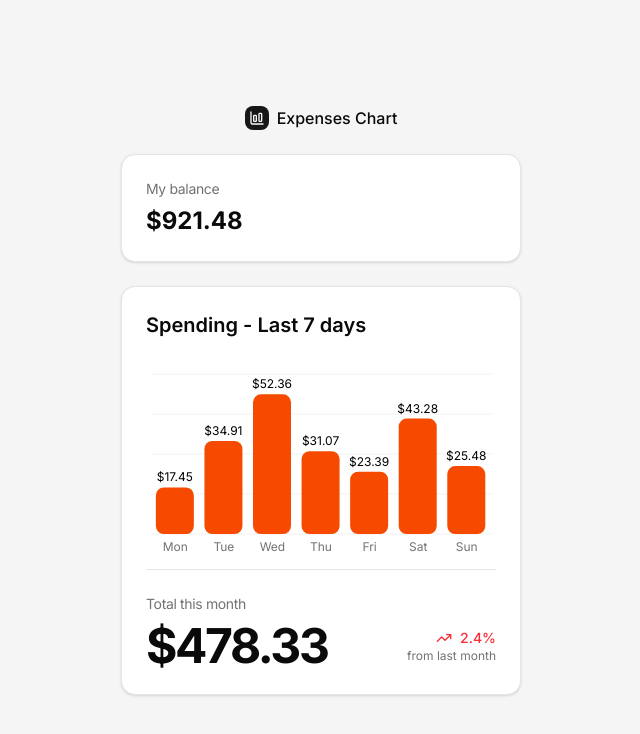
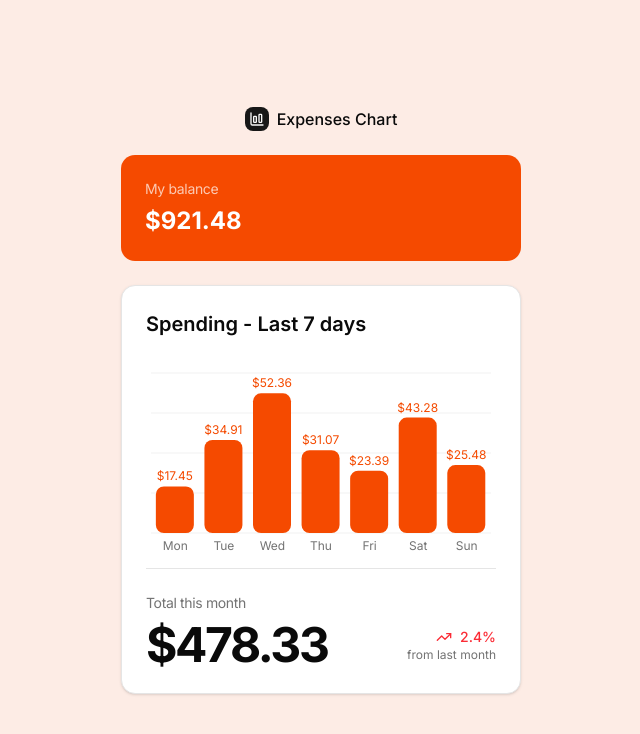
Before and after one commit to marekzelinka/expenses-chart-component, a React (Vite) app: page / in a window 1280 px wide. Shown: the top 734 px of the page, without its empty margins (319-959 px from the left). Built offline with nearby package versions, Linux system fonts and the light colour scheme.

Commit message:
small adjustments

```diff
--- a/src/App.tsx
+++ b/src/App.tsx
@@ -20,7 +20,7 @@ import {
 
 function App() {
   return (
-    <div className="flex min-h-svh flex-col items-center justify-center gap-6 bg-muted p-6 md:p-10">
+    <div className="flex min-h-svh flex-col items-center justify-center gap-6 bg-chart-1/10 p-6 md:p-10">
       <div className="flex w-full max-w-[400px] flex-col gap-6">
         <div className="flex items-center gap-2 self-center font-medium">
           <div className="flex h-6 w-6 items-center justify-center rounded-md bg-primary text-primary-foreground">
@@ -29,12 +29,12 @@ function App() {
           Expenses Chart
         </div>
         <div className="flex flex-col gap-6">
-          <Card>
+          <Card className="border-0 bg-chart-1 shadow-none">
             <CardHeader>
-              <CardTitle className="text-sm font-normal tracking-tight text-muted-foreground">
+              <CardTitle className="text-sm font-normal tracking-tight text-background/70">
                 My balance
               </CardTitle>
-              <CardDescription className="text-2xl font-bold text-foreground">
+              <CardDescription className="text-2xl font-bold text-background">
                 {toCurrencyFromCent(data.balance)}
               </CardDescription>
             </CardHeader>
--- a/src/components/expenses-chart.tsx
+++ b/src/components/expenses-chart.tsx
@@ -26,7 +26,11 @@ export function ExpensesChart({ expenses }: { expenses: Expense[] }) {
           tickFormatter={(day: string) => day[0].toUpperCase() + day.slice(1)}
         />
         <ChartTooltip content={() => null} />
-        <Bar dataKey="amount" fill="var(--color-amount)" radius={8}>
+        <Bar
+          dataKey="amount"
+          radius={8}
+          className="fill-(--color-amount) transition-colors hover:fill-(--color-amount)/70"
+        >
           <LabelList
             position="top"
             offset={6}
```
